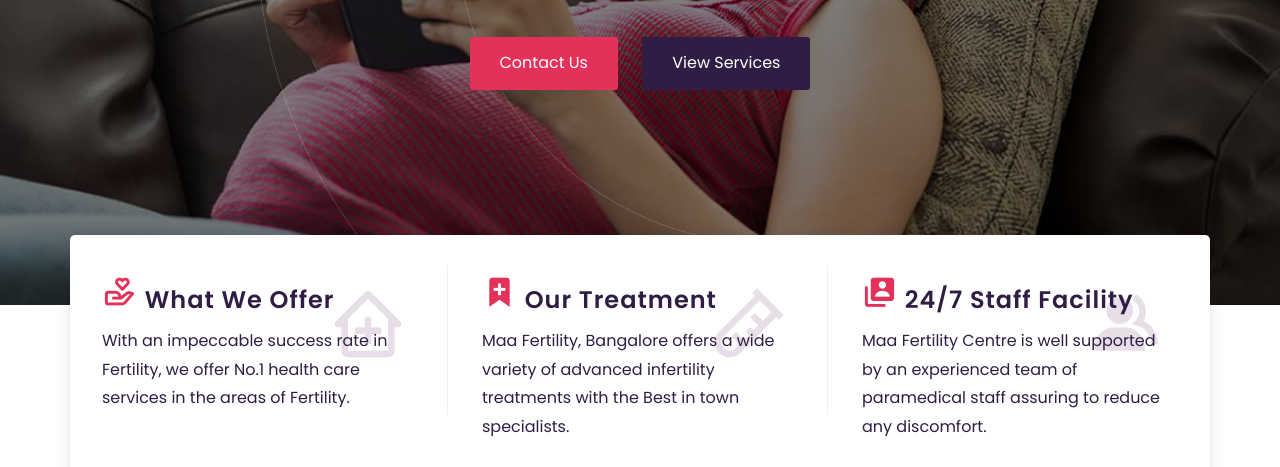
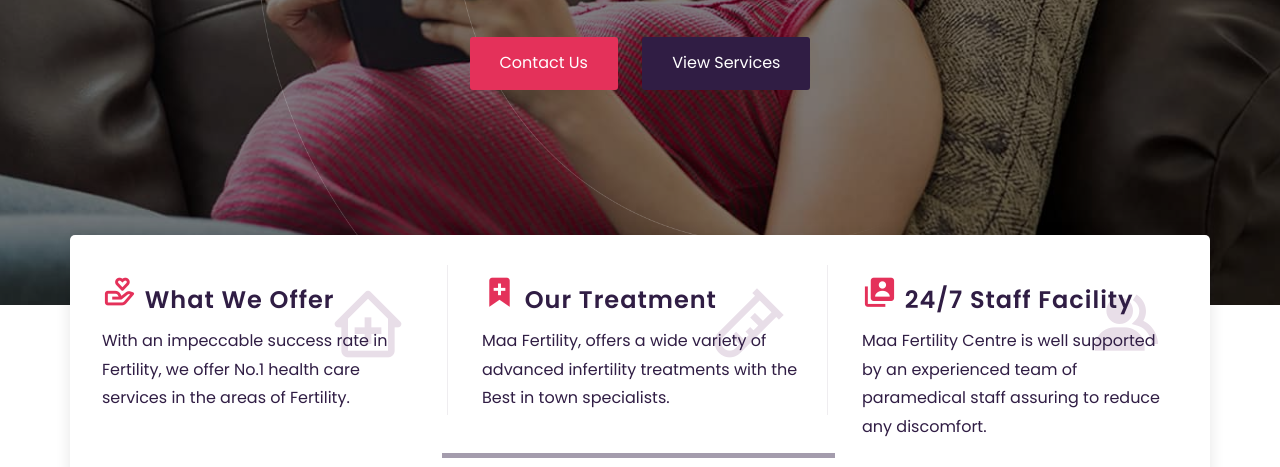
Before and after one commit to nagulofc/maa, a plain HTML site: page index.html in a window 1280 px wide. Shown: the part 485-952 px from the top of the page. Drawn offline with nearby package versions, Linux system fonts and the light colour scheme; a web font is replaced by a local one.

Commit message:
Update index.html

```diff
--- a/index.html
+++ b/index.html
@@ -267,7 +267,7 @@
                      <div class="col-lg-4 col-md-6">
                         <div class="status-card">
                            <h3><i class='bx bxs-bookmark-plus'></i> Our Treatment </h3>
-                           <p>Maa Fertility, Bangalore offers a wide variety of advanced infertility treatments with the Best in town specialists.</p>
+                           <p>Maa Fertility, offers a wide variety of advanced infertility treatments with the Best in town specialists.</p>
                            <div class="offr"><i class='bx bx-test-tube'></i></div>
                            <div class="status-bottom-2"></div>
                         </div>
```
